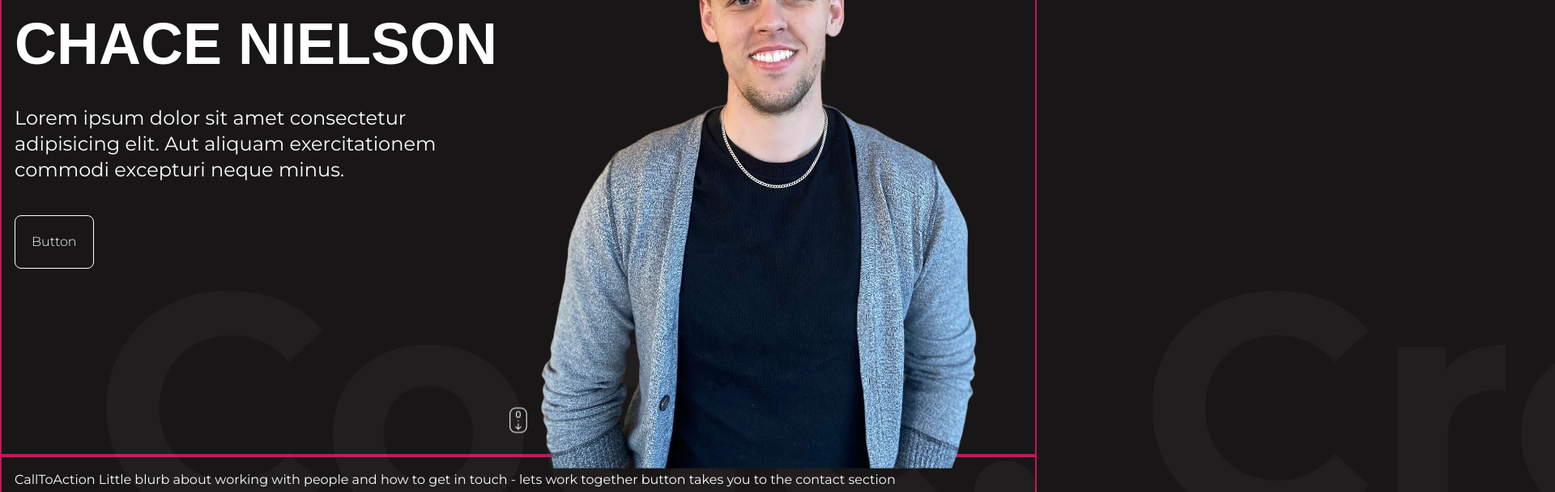
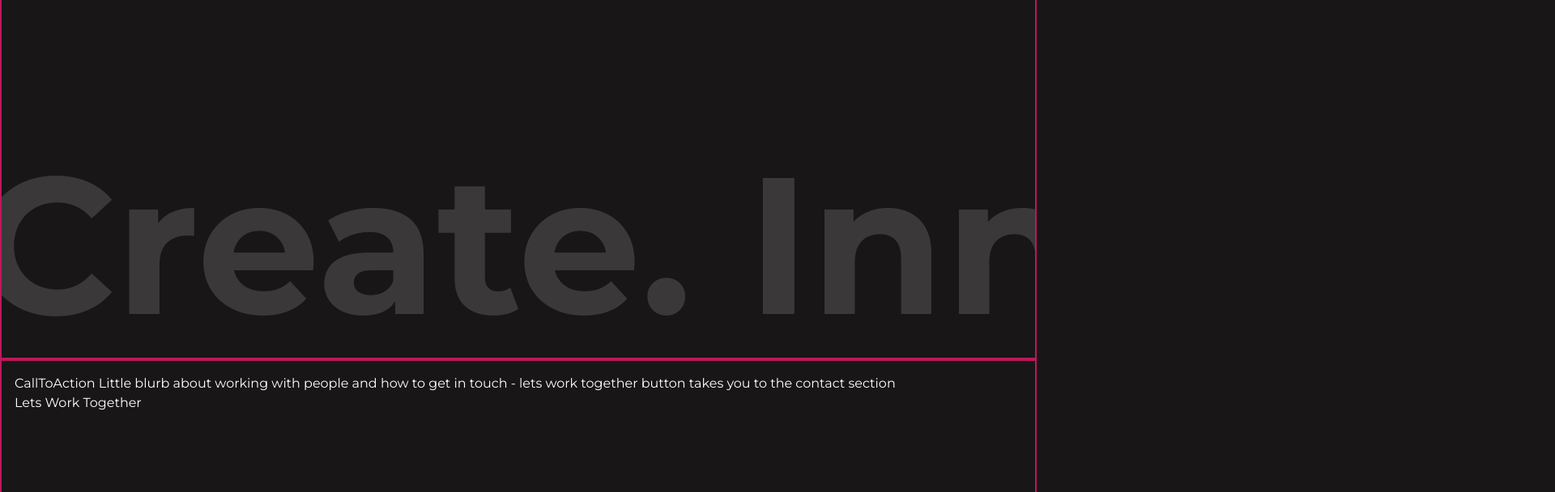
Before and after one commit to ChaceN89/Portfolio-ChaceNielson-V2, a React (Create React App) app: page / in a window 1280 px wide. Shown: the part 340-948 px from the top of the page at 81% size, 1920 px wide, since content can reach past the window. Built offline with nearby package versions, Linux system fonts and the light colour scheme; no server answers.

Commit message:
got hero sliding text animation working

```diff
--- a/src/components/IntroSection/Hero.jsx
+++ b/src/components/IntroSection/Hero.jsx
@@ -1,45 +1,84 @@
 import React from 'react';
 import { motion } from 'framer-motion';
-import '../../styles/Hero.css'; // Import the CSS file for additional styles
+import '../../styles/Hero.css';
 
 function Hero() {
+
+  const sliderVariants = {
+    initial: {
+      x: 0,
+    },
+    animate: {
+      x: "-220%",
+      transition: {
+        repeat: Infinity,
+        repeatType: "loop",
+        duration: 20,
+        ease: "linear",
+        delay: 2,
+      },
+    },
+  };
+
   return (
-    <section className="section-wrapper-height relative">
-      <div className="absolute inset-0 z-0 slidingTextContainer">
+    <section className="section-wrapper-height relative hero">
+      <motion.div
+        className="sliding-text-container"
+        variants={sliderVariants}
+        initial="initial"
+        animate="animate"
+      >
+        Code. Create. Innovate. {"  "}
+      </motion.div>
+
+      {/* Other content remains commented out for now */}
+      {/* <div className="absolute inset-0 z-0 text-white">
         <motion.div
-          className="absolute text-[50vh] bottom-[-120px] whitespace-nowrap text-[#ffffff09] w-1/2 font-bold"
-          initial={{ x: '-100%' }}
-          animate={{ x: '100%' }}
-          transition={{ duration: 10, repeat: Infinity, ease: 'linear' }}
+          className="absolute "
+          // initial={{ x: '-100%' }}
+          // animate={{ x: '100%' }}
+          // transition={{ duration: 10, repeat: Infinity, ease: 'linear' }}
         >
           Code. Create. Innovate.
         </motion.div>
-      </div>
-      <div className="wrapper max-w-[1366px] h-full mx-auto flex items-center">
+      </div> */}
+
+      {/* <div className="wrapper max-w-[1366px] h-full mx-auto flex items-center">
+
         <div className="textContainer w-1/2 flex flex-col justify-center gap-10 p-4">
-          <h2 >Welcome</h2>
-          <h1 >CHACE NIELSON</h1>
+          <h2>Welcome</h2>
+          <h1>CHACE NIELSON</h1>
           <h3>Lorem ipsum dolor sit amet consectetur adipisicing elit. Aut aliquam exercitationem commodi excepturi neque minus.</h3>
-          <div className="buttons">
-            <button className="p-5 border border-white rounded-lg bg-transparent text-white cursor-pointer font-light">
-              Button
-            </button>
+          <div className="buttons flex justify-center md:justify-start">
+            <button className="p-5 border border-white rounded-lg bg-transparent text-white mr-5 cursor-pointer font-light">My Projects</button>
+            <button className="p-5 border border-white rounded-lg bg-transparent text-white cursor-pointer font-light">Let's work Together</button>
           </div>
         </div>
+
+
+        <div >
+          <ImageComponent
+            src={`${process.env.PUBLIC_URL}/logos/chace1.png`}
+            alt="Hero"
+            className="w-full h-full object-cover"
+          />
+        </div>
+
         <div className="imageContainer relative w-1/2 h-full">
           <motion.img
             src={`${process.env.PUBLIC_URL}/logos/chace1.png`}
             alt="Hero"
             className="w-full h-full object-cover"
-            initial={{ y: -30 }}
-            animate={{ y: 30 }}
-            transition={{ duration: 2, repeat: Infinity, repeatType: 'reverse' }}
+
           />
         </div>
+
       </div>
+
       <div className="scrollIcon absolute bottom-4 left-1/2 transform -translate-x-1/2">
         <img src={`${process.env.PUBLIC_URL}/logos/scroll.png`} alt="Scroll" className="w-8 h-8" />
-      </div>
+      </div> */}
+
     </section>
   );
 }
--- a/src/styles/Hero.css
+++ b/src/styles/Hero.css
@@ -1,13 +1,17 @@
 /* Hero.css */
-.slidingTextContainer {
-  position: absolute;
-  font-size: 50vh;
-  bottom: -120px;
-  white-space: nowrap;
-  color: #ffffff09;
-  width: 50%;
-  font-weight: bold;
+.hero{
+  @apply overflow-hidden relative
 }
+.sliding-text-container {
+  @apply absolute text-[30vh]
+  text-secondary font-bold opacity-15
+  -bottom-10
+  whitespace-nowrap
+  max-w-screen-2xl;
+}
+
+
+
 
 .imageContainer img {
   object-fit: cover;
```
